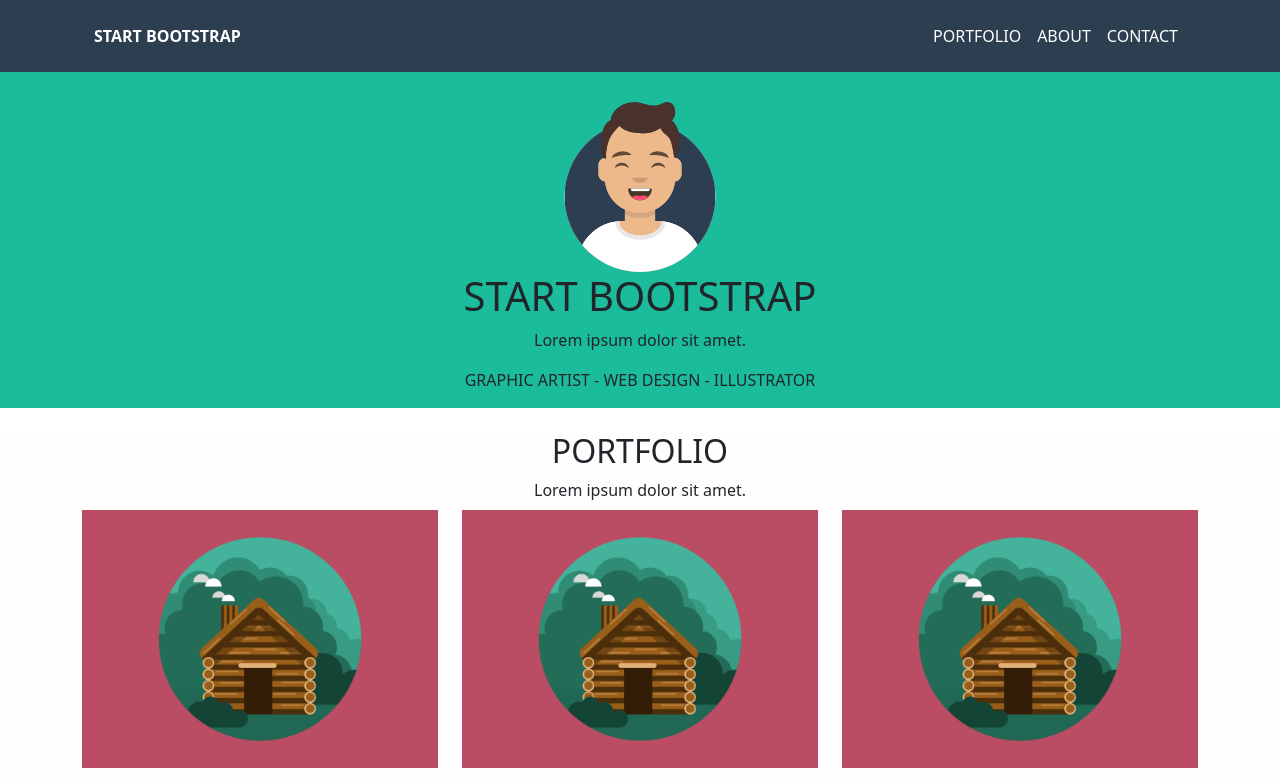
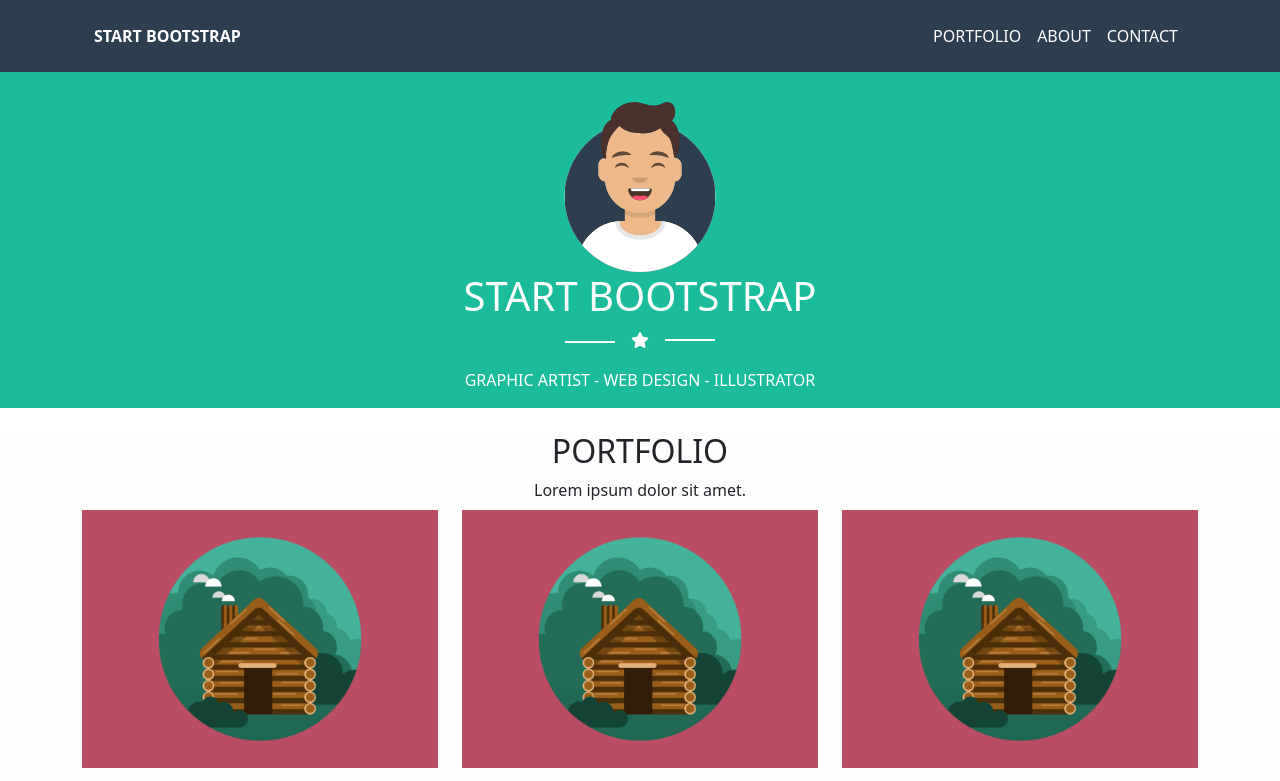
Before and after one commit to giuseppevignanello/html-css-bootstrap-freelancer, a plain HTML site: page index.html in a window 1280 px wide. Shown: the top 781 px of the page. Drawn offline with nearby package versions, Linux system fonts and the light colour scheme.

Commit message:
add jumbo content

```diff
--- a/assets/css/style.css
+++ b/assets/css/style.css
@@ -11,23 +11,37 @@ img {
     max-width: 100%;
 }
 
-/* #region utilities  */
+#star {
+    position: relative;
+}
 
+#star::before {
+    content: "";
+    background-color: var(--bf_light);
+    display: block;
+    height: 2px;
+    width: 50px;
+    position: absolute;
+    top: 50%;
+    left: 50%;
+    transform: translate(50%, -50%);
+}
 
-/* #endregion utilities  */
-
-
-
+#star::after {
+    content: "";
+    background-color: var(--bf_light);
+    display: block;
+    height: 2px;
+    width: 50px;
+    position: absolute;
+    top: 50%;
+    right: 50%;
+    transform: translate(-50%, 50%);
+}
 
 /* #endregion general  */
 
-/* #region debug */
-/* .debug #app_header .row [class^="col"] {
-    height: 50px;
-    background-color: red;
-} */
 
-/* #endregion debug */
 
 /* #region header */
 #app_header {
@@ -39,6 +53,7 @@ img {
 /* #region jumbotron */
 #jumbotron {
     background-color: var(--bf_primary);
+
 }
 
 /* #endregion jumbotron */
--- a/index.html
+++ b/index.html
@@ -49,9 +49,9 @@
                     <div id="jumbo_image" class="col-5 col-md-3 col-lg-2 mt-4">
                         <img src="./assets/img/avatar.svg" alt="A huy smiling">
                     </div>
-                    <h1>START BOOTSTRAP</h1>
-                    <span>Lorem ipsum dolor sit amet.</span>
-                    <span class="my-3"> GRAPHIC ARTIST - WEB DESIGN - ILLUSTRATOR</span>
+                    <h1 class="text-white">START BOOTSTRAP</h1>
+                    <span id="star" class="text-white"> <i class="fa fa-star" aria-hidden="true"></i> </span>
+                    <span class="my-3 text-white"> GRAPHIC ARTIST - WEB DESIGN - ILLUSTRATOR</span>
                 </div>
 
             </div>
```
